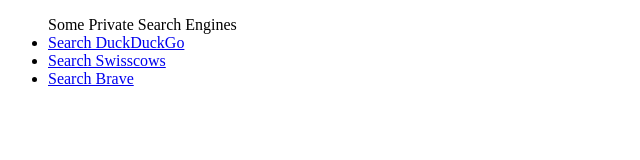
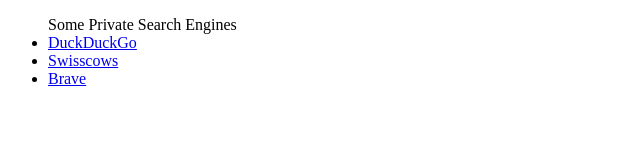
Before and after one commit to DoorwayTech/DoorwayTech.github.io, a plain HTML site: page index.html in a window 1280 px wide. Shown: the whole page, without its empty margins (0-640 px from the left). Drawn offline with Linux system fonts and the light colour scheme.

Commit message:
Update index.html

```diff
--- a/index.html
+++ b/index.html
@@ -14,13 +14,13 @@
     <main>
         <ul>Some Private Search Engines
             <li>
-                <a href="https://duckduckgo.com/">Search DuckDuckGo</a>
+                <a href="https://duckduckgo.com/">DuckDuckGo</a>
             </li>
             <li>
-                <a href="https://swisscows.com/en">Search Swisscows</a>
+                <a href="https://swisscows.com/en">Swisscows</a>
             </li>
             <li>
-                <a href="https://search.brave.com/">Search Brave</a>
+                <a href="https://search.brave.com/">Brave</a>
             </li>
         </ul>
         <script src="app.js"></script>
```
